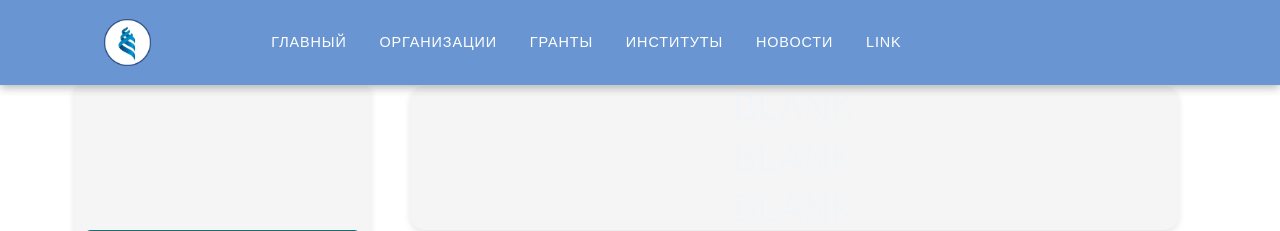
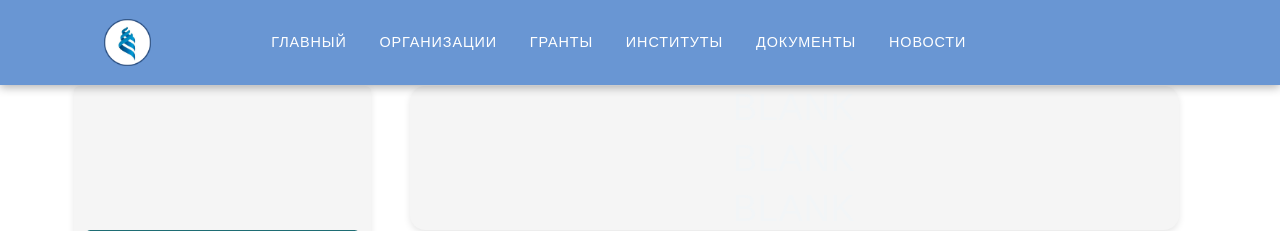
Before and after one commit to Jrol123/SYSC_site, a Django app: page / in a window 1280 px wide. Shown: the top 231 px of the page. Run offline with Django 4.2, Linux system fonts and the light colour scheme; parts of the project's set-up code (start-up, migrations or seed data) failed here and were passed over; some libraries are stand-ins or nearby versions.

Commit message:
Update navbar.html

```diff
--- a/smu_site/templates/navbar.html
+++ b/smu_site/templates/navbar.html
@@ -2,8 +2,9 @@
 <nav class="navbar navbar-expand-lg">
 
     <div class="logo">
+        <a href="{% url 'main' %}">
             <img src="{% static 'img/logo_fefu.png' %}" alt="Logo Image">
-
+        </a>
     </div>
 
     <button class="navbar-toggler" type="button" data-toggle="collapse" data-target="#navbarCollapse" aria-controls="navbarCollapse" aria-expanded="false" aria-label="Toggle navigation">
@@ -27,15 +28,17 @@
                 <a class="nav-link" href="{% url 'info:institutes' %}">институты</a>
             </li>
 
+            <li class="nav-item">
+                <a class="nav-link" href="{% url 'info:documents' %}">документы</a>
+            </li>
+
 
             <li class="nav-item">
                 <a class="nav-link" href="{% url 'news:index' %}">Новости</a>
             </li>
 
 
-            <li class="nav-item">
-                <a class="nav-link" href="">Link</a>
-            </li>
+
 
        </ul>
     </div>
```
